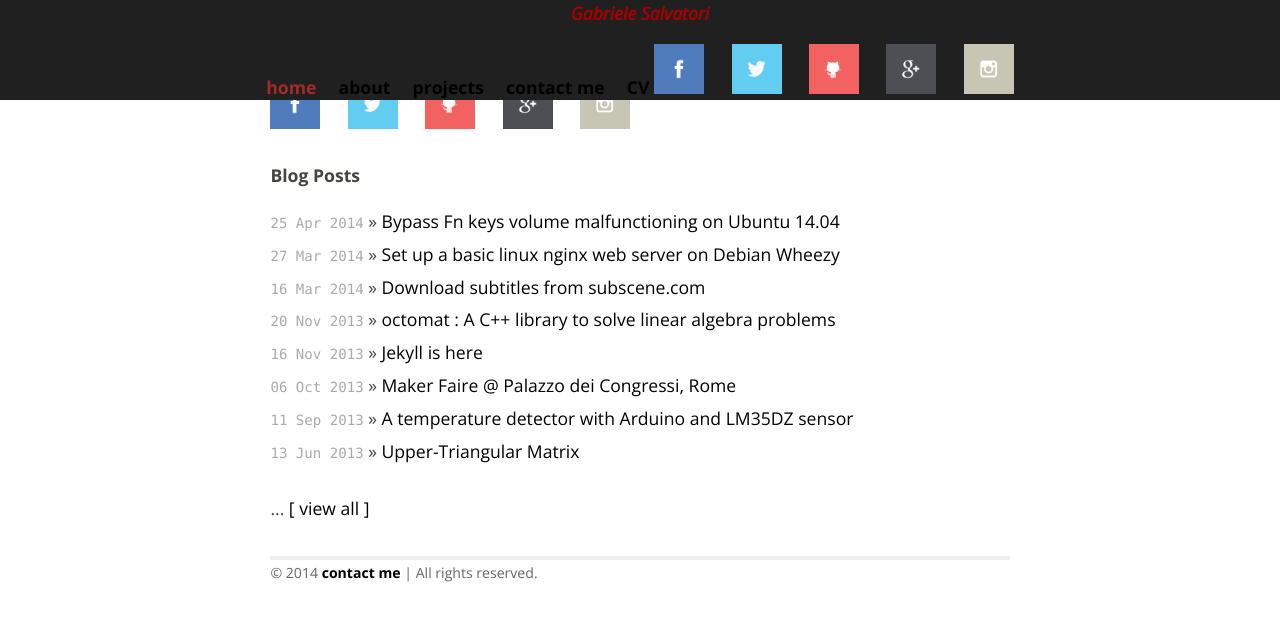
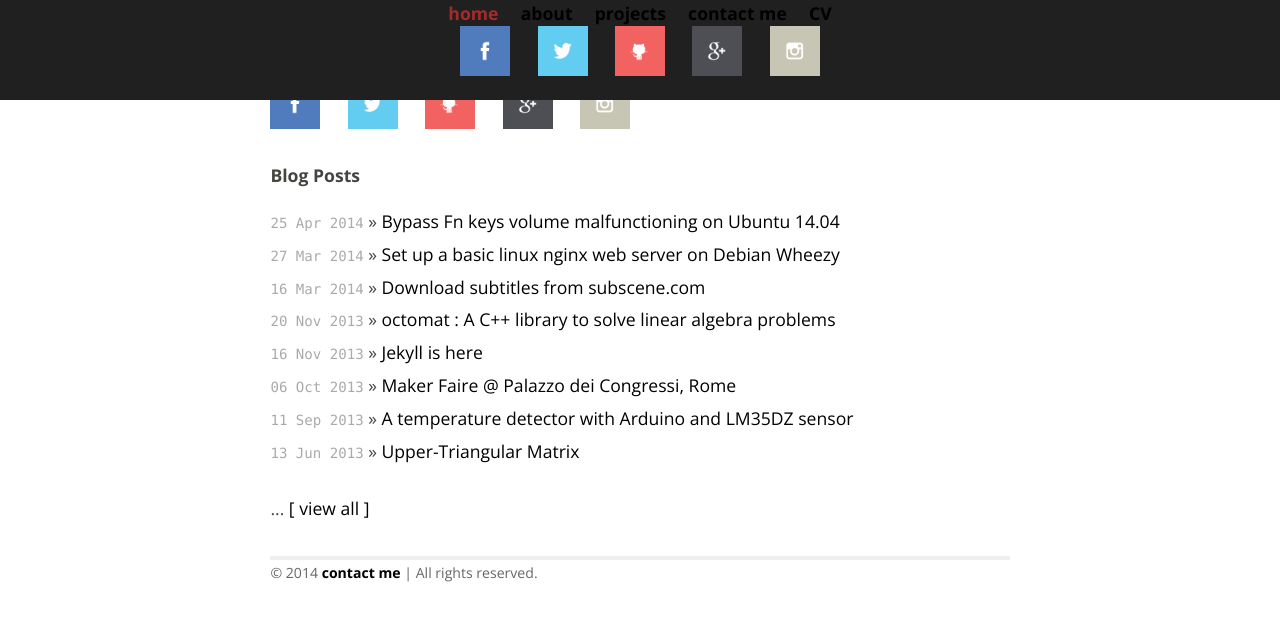
Before and after one commit to gsalvatori/salvatorigabriele.com, a Jekyll site: the page built from index.html, in a window 1280 px wide and 900 px high. Shown: the top 621 px of the window. Built offline with Jekyll 4.4.1, drawn with Linux system fonts in a browser that asks for light colours; Markdown is read by kramdown in place of the engine named in the settings.

Commit message:
Update default.html

```diff
--- a/_layouts/default.html
+++ b/_layouts/default.html
@@ -22,12 +22,13 @@
 
 <div class="site">
   <div class="title">
-    <i><h1>Gabriele Salvatori</h1></i>
     <a href="/">home</a>
     <a class="extra" href="/about.html">about</a>
     <a class="extra" href="/projects.html">projects</a>
     <a class="extra" href="mailto:salvatorigabriele@gmail.com">contact me</a>
     <a class="extra" href="/cv.html">CV</a>
+
+    <br>
 
     <a href="https://www.facebook.com/salvatorigabriele" target="_blank"><img src="images/facebook.png" width="50" height="50" alt="Facebook" /></a>
     &nbsp;&nbsp;&nbsp;&nbsp;
```
